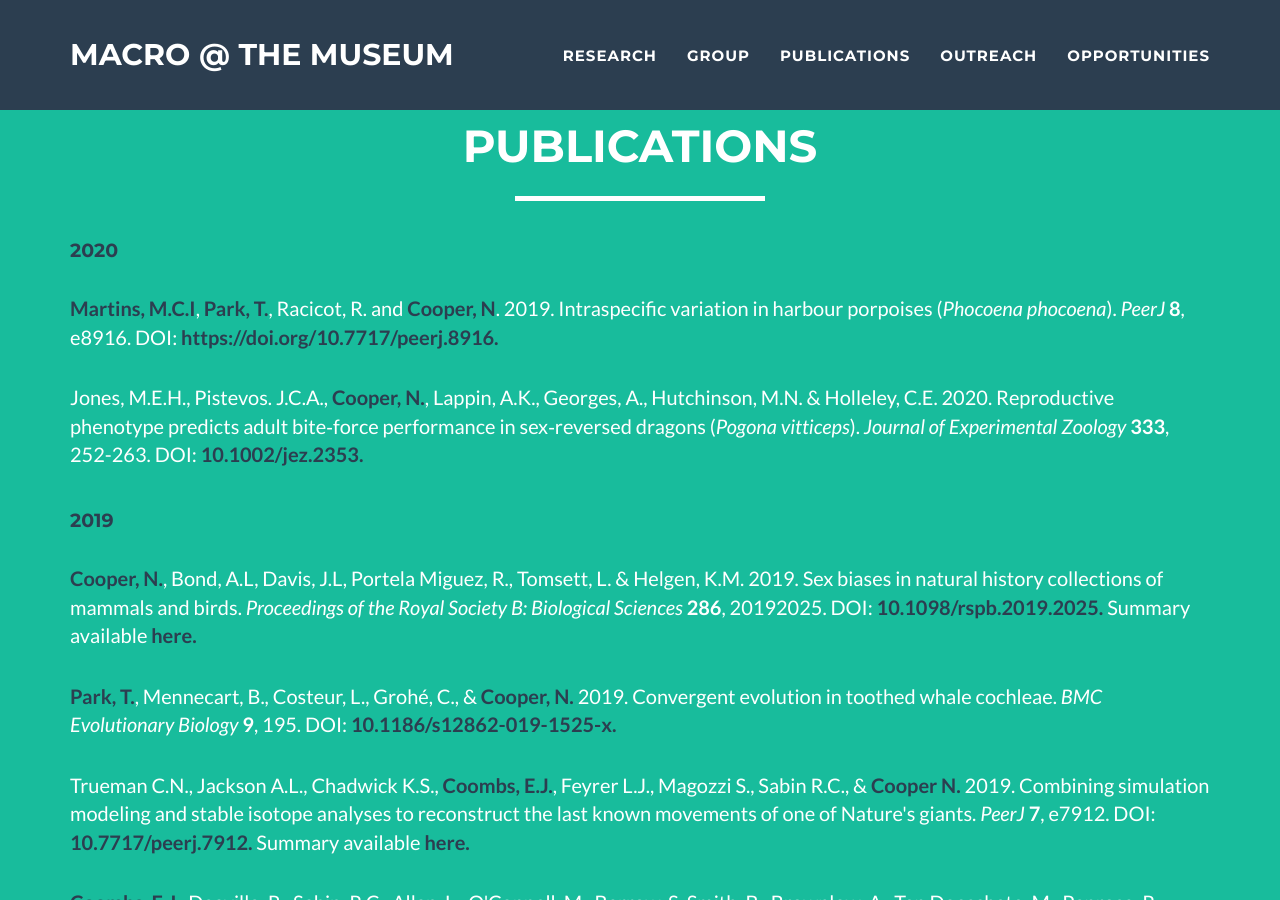
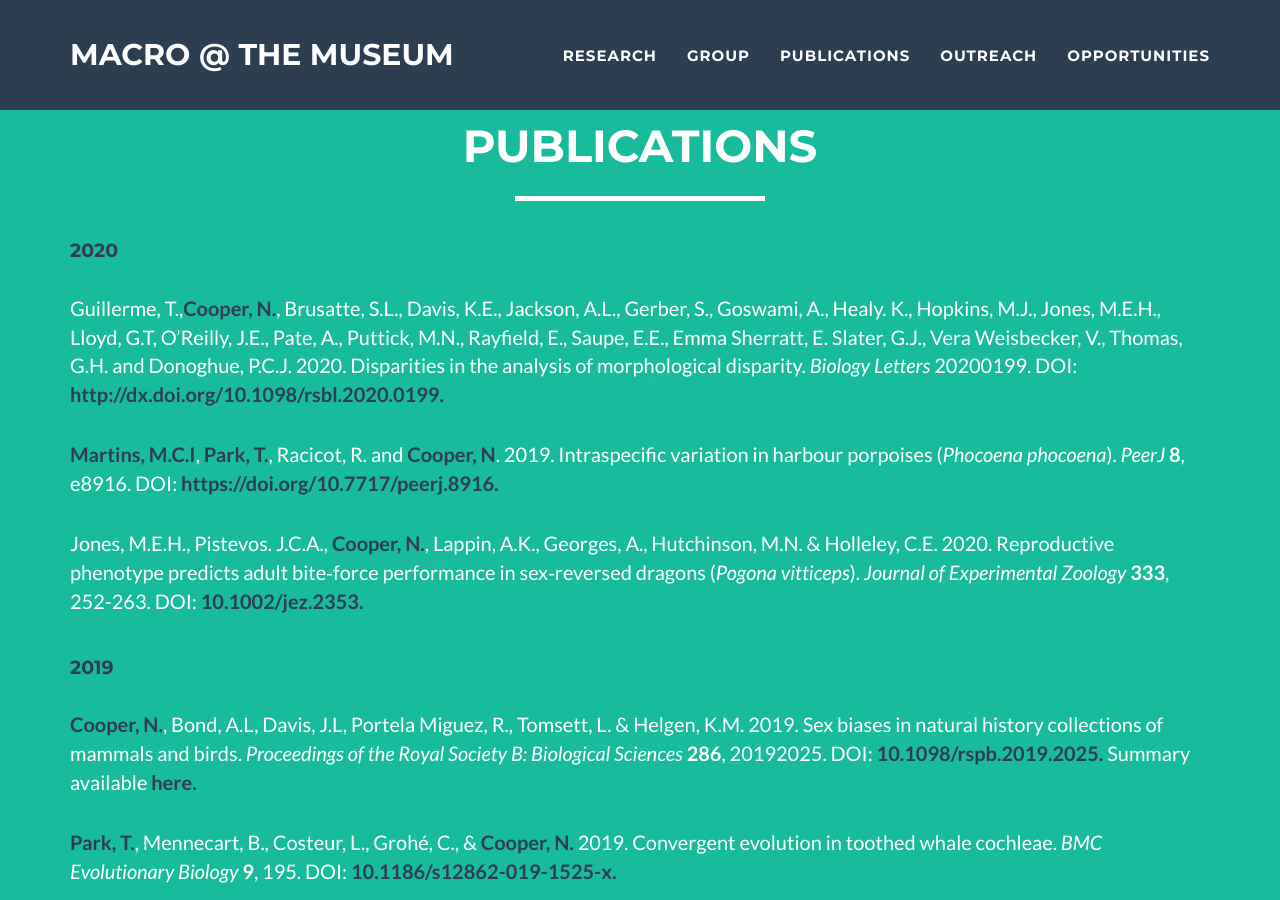
Before and after one commit to nhcooper123/nhcooper123.github.io, a Jekyll site: the page publications.html, which Jekyll copies as it is, in a window 1280 px wide and 900 px high. Built offline with Jekyll 4.4.1, drawn with Linux system fonts in a browser that asks for light colours; comment, search, counter and statistics services are not loaded.

Commit message:
New papers added

```diff
--- a/publications.html
+++ b/publications.html
@@ -91,6 +91,16 @@
 
 
 <h4><font color="2c3e50">2020</font></h4>
+
+&nbsp
+  <p>
+  Guillerme, T.,<strong><font color="2c3e50">Cooper, N.</font></strong>, Brusatte, S.L., Davis, K.E., Jackson, A.L., Gerber, S., Goswami, A., Healy. K., Hopkins, M.J., Jones, M.E.H., Lloyd, G.T, O’Reilly, J.E., Pate, A., Puttick, M.N., Rayfield, E., Saupe, E.E., Emma Sherratt, E. Slater, G.J., Vera Weisbecker, V., Thomas, G.H. and Donoghue, P.C.J.
+  2020.
+  Disparities in the analysis of morphological disparity.
+  <em>Biology Letters</em>
+  20200199.
+  DOI: <a href="http://dx.doi.org/10.1098/rsbl.2020.0199"><strong><font color="2c3e50">http://dx.doi.org/10.1098/rsbl.2020.0199. </font></strong></a>
+  </p>
 
 
 &nbsp
```
